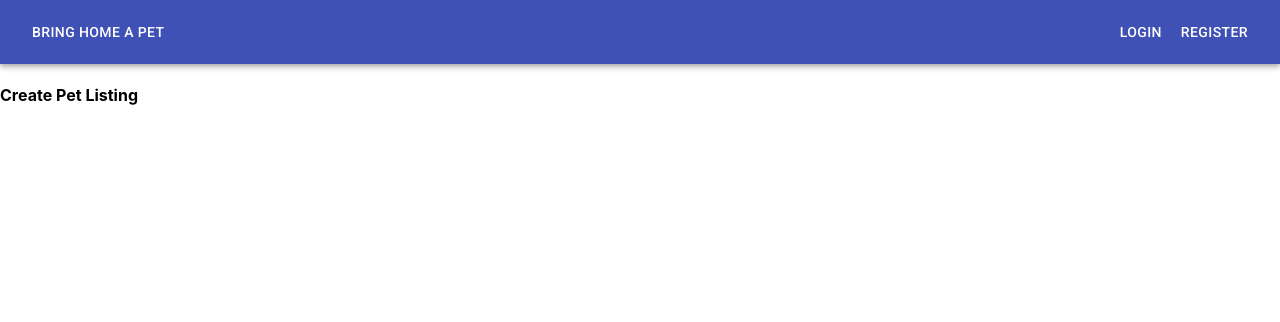
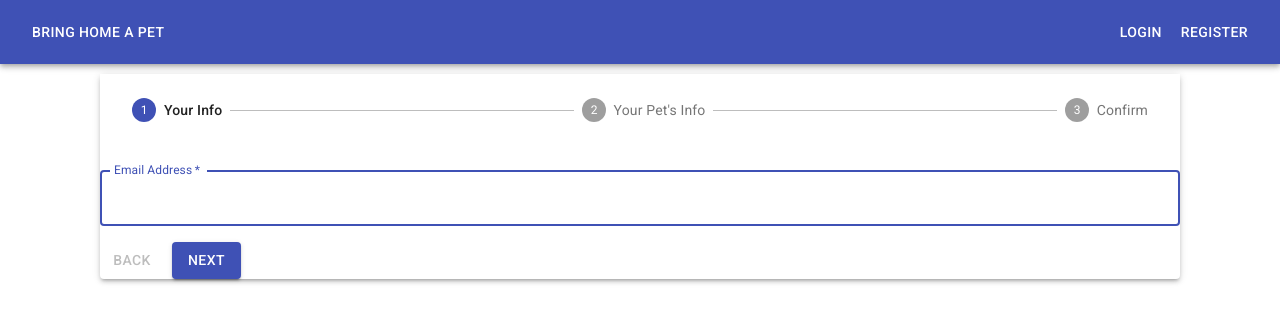
Before and after one commit to vasisht54/Pet-Foster-Frontend, a React (Create React App) app: page /create in a window 1280 px wide. Shown: the top 322 px of the page. Built offline with nearby package versions, Linux system fonts and the light colour scheme.

Commit message:
Pet listing stepper

```diff
--- a/src/App.js
+++ b/src/App.js
@@ -1,7 +1,7 @@
 import { BrowserRouter as Router, Switch, Route } from "react-router-dom";
 import Home from "./Home";
 import PetSearch from "./PetSearch/PetSearch";
-import CreatePetListing from "./CreatePetListing";
+import CreatePetListing from "./PetListing/CreatePetListing";
 import ButtonAppBar from "./Navbar";
 import Login from "./Login";
 import Register from "./Register";
--- a/src/CreatePetListing.js
+++ /dev/null
@@ -1,9 +0,0 @@
-const CreatePetListing = () => {
-  return (
-    <div>
-      <h4>Create Pet Listing</h4>
-    </div>
-  );
-};
-
-export default CreatePetListing;
--- /dev/null
+++ b/src/PetListing/CreatePetListing.js
@@ -0,0 +1,109 @@
+import React from "react";
+import { makeStyles } from "@material-ui/core/styles";
+import Stepper from "@material-ui/core/Stepper";
+import Step from "@material-ui/core/Step";
+import StepLabel from "@material-ui/core/StepLabel";
+import Button from "@material-ui/core/Button";
+import Typography from "@material-ui/core/Typography";
+import Paper from "@material-ui/core/Paper";
+import YourInfo from "./YourInfo";
+
+const useStyles = makeStyles((theme) => ({
+  paper: {
+    margin: "10px 100px",
+  },
+  button: {
+    marginRight: theme.spacing(1),
+  },
+  instructions: {
+    marginTop: theme.spacing(1),
+    marginBottom: theme.spacing(1),
+  },
+}));
+
+function getSteps() {
+  return ["Your Info", "Your Pet's Info", "Confirm"];
+}
+
+function getStepContent(step) {
+  switch (step) {
+    case 0:
+      return <YourInfo />
+    case 1:
+      return "What is an ad group anyways?";
+    case 2:
+      return "This is the bit I really care about!";
+    default:
+      return "Unknown step";
+  }
+}
+
+const CreatePetListing = () => {
+  const classes = useStyles();
+  const [activeStep, setActiveStep] = React.useState(0);
+  const [skipped, setSkipped] = React.useState(new Set());
+  const steps = getSteps();
+
+  const isStepSkipped = (step) => {
+    return skipped.has(step);
+  };
+
+  const handleNext = () => {
+    let newSkipped = skipped;
+    if (isStepSkipped(activeStep)) {
+      newSkipped = new Set(newSkipped.values());
+      newSkipped.delete(activeStep);
+    }
+
+    setActiveStep((prevActiveStep) => prevActiveStep + 1);
+    setSkipped(newSkipped);
+  };
+
+  const handleBack = () => {
+    setActiveStep((prevActiveStep) => prevActiveStep - 1);
+  };
+
+  return (
+    <Paper className={classes.paper} elevation={3}>
+      <div className={classes.root}>
+        <Stepper activeStep={activeStep}>
+          {steps.map((label, index) => {
+            const stepProps = {};
+            const labelProps = {};
+            return (
+              <Step key={label} {...stepProps}>
+                <StepLabel {...labelProps}>{label}</StepLabel>
+              </Step>
+            );
+          })}
+        </Stepper>
+        <div>
+          <div>
+            <Typography className={classes.instructions}>
+              {getStepContent(activeStep)}
+            </Typography>
+            <div>
+              <Button
+                disabled={activeStep === 0}
+                onClick={handleBack}
+                className={classes.button}
+              >
+                Back
+              </Button>
+              <Button
+                variant="contained"
+                color="primary"
+                onClick={handleNext}
+                className={classes.button}
+              >
+                {activeStep === steps.length - 1 ? "Finish" : "Next"}
+              </Button>
+            </div>
+          </div>
+        </div>
+      </div>
+    </Paper>
+  );
+};
+
+export default CreatePetListing;
--- /dev/null
+++ b/src/PetListing/YourInfo.js
@@ -0,0 +1,61 @@
+import React from "react";
+import PropTypes from "prop-types";
+import Avatar from "@material-ui/core/Avatar";
+import Button from "@material-ui/core/Button";
+import CssBaseline from "@material-ui/core/CssBaseline";
+import TextField from "@material-ui/core/TextField";
+import FormControlLabel from "@material-ui/core/FormControlLabel";
+import Checkbox from "@material-ui/core/Checkbox";
+import Link from "@material-ui/core/Link";
+import Grid from "@material-ui/core/Grid";
+import Box from "@material-ui/core/Box";
+import LockOutlinedIcon from "@material-ui/icons/LockOutlined";
+import Typography from "@material-ui/core/Typography";
+import { makeStyles } from "@material-ui/core/styles";
+import Container from "@material-ui/core/Container";
+
+
+const useStyles = makeStyles((theme) => ({
+  paper: {
+    marginTop: theme.spacing(8),
+    display: "flex",
+    flexDirection: "column",
+    alignItems: "center",
+  },
+  avatar: {
+    margin: theme.spacing(1),
+    backgroundColor: theme.palette.secondary.main,
+  },
+  form: {
+    width: "100%", // Fix IE 11 issue.
+    marginTop: theme.spacing(1),
+  },
+  submit: {
+    margin: theme.spacing(3, 0, 2),
+  },
+}));
+
+const YourInfo = () => {
+  const classes = useStyles();
+  return (
+    <div>
+      <form className={classes.form} noValidate>
+        <TextField
+          variant="outlined"
+          margin="normal"
+          required
+          fullWidth
+          id="email"
+          label="Email Address"
+          name="email"
+          autoComplete="email"
+          autoFocus
+        />
+      </form>
+    </div>
+  );
+};
+
+YourInfo.propTypes = {};
+
+export default YourInfo;
--- a/src/PetSearch/PetSearch.js
+++ b/src/PetSearch/PetSearch.js
@@ -138,7 +138,7 @@ function PetSearch() {
   return (
     <div className={classes.root}>
       {petDetails ? (
-        <PetSearchDetails />
+        <PetSearchDetails onBackButtonClick={()=> setPetDetails(null)}/>
       ) : (
         <>
           <CssBaseline />
--- a/src/PetSearch/petSearchDetails.js
+++ b/src/PetSearch/petSearchDetails.js
@@ -1,24 +1,16 @@
 import React from "react";
 import { makeStyles } from "@material-ui/core/styles";
 import Button from "@material-ui/core/Button";
-import Container from "@material-ui/core/Container";
-import Avatar from "@material-ui/core/Avatar";
 import GridList from "@material-ui/core/GridList";
 import GridListTile from "@material-ui/core/GridListTile";
-import GridListTileBar from "@material-ui/core/GridListTileBar";
 import IconButton from "@material-ui/core/IconButton";
-import StarBorderIcon from "@material-ui/icons/StarBorder";
 import SendIcon from "@material-ui/icons/Send";
-import Icon from "@material-ui/core/Icon";
 import Paper from "@material-ui/core/Paper";
 import Typography from "@material-ui/core/Typography";
 import Grid from "@material-ui/core/Grid";
 import CheckIcon from '@material-ui/icons/Check';
 import CloseIcon from '@material-ui/icons/Close';
 import { green } from '@material-ui/core/colors';
-import { useHistory } from "react-router-dom";
-
-
 import ArrowBackRoundedIcon from "@material-ui/icons/ArrowBackRounded";
 
 const drawerWidth = 300;
@@ -26,15 +18,21 @@ const drawerWidth = 300;
 const useStyles = makeStyles((theme) => ({
   root: {
     flexGrow: 1,
-    padding: "10px 100px",
+    padding: "10px 100px 10px 90px",
   },
   backButton: {
-    padding: "20px 0",
+    display: "inline-block",
+    verticalAlign: "top",
+    padding: "0px",
+    marginRight: "10px",
+    marginTop: "5px"
   },
   profileImage: {
     width: drawerWidth,
   },
   paper: {
+    width: "96%",
+    display: "inline-block",
     padding: "20px",
     height: "100%",
   },
@@ -125,16 +123,16 @@ const KeyFacts = (props) => {
   );
 };
 
-const PetSearchDetails = () => {
+const PetSearchDetails = ({onBackButtonClick}) => {
   const classes = useStyles();
 
   return (
     <div className={classes.root}>
-      {/* <div>
+      <div className={classes.backButton}>
         <IconButton className={classes.backButton} aria-label="delete">
-          <ArrowBackRoundedIcon />
+          <ArrowBackRoundedIcon onClick={onBackButtonClick}/>
         </IconButton>
-      </div> */}
+      </div>
       <Paper className={classes.paper} elevation={3}>
         <div className={classes.flex}>
           <Typography gutterBottom variant="h4">
```
